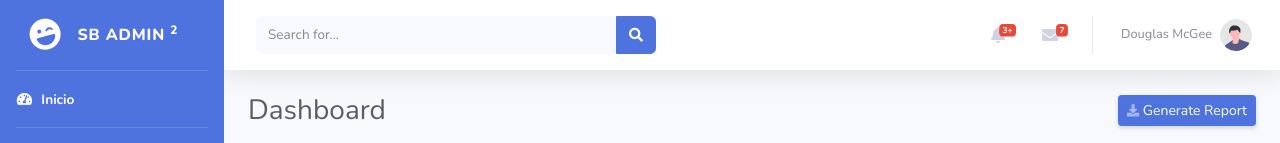
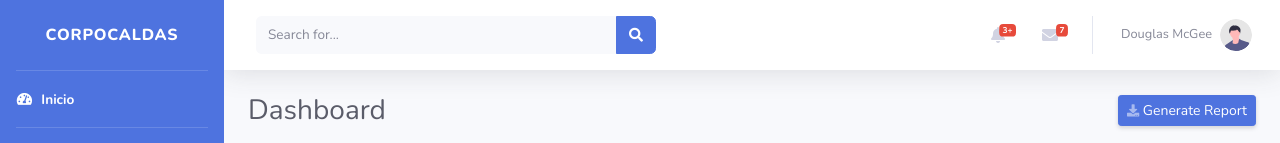
Before and after one commit to mauroramos91/FrontEndCorpoCaldas, a website with bundled scripts: page main.html in a window 1280 px wide. Shown: the top 143 px of the page. Built offline with nearby package versions, Linux system fonts and the light colour scheme.

Commit message:
Ajuste logo

```diff
--- a/main.html
+++ b/main.html
@@ -32,10 +32,7 @@
 
             <!-- Sidebar - Brand -->
             <a class="sidebar-brand d-flex align-items-center justify-content-center" href="index.html">
-                <div class="sidebar-brand-icon rotate-n-15">
-                    <i class="fas fa-laugh-wink"></i>
-                </div>
-                <div class="sidebar-brand-text mx-3">SB Admin <sup>2</sup></div>
+                <div class="sidebar-brand-text mx-3">CorpoCaldas</div>
             </a>
 
             <!-- Divider -->
```
